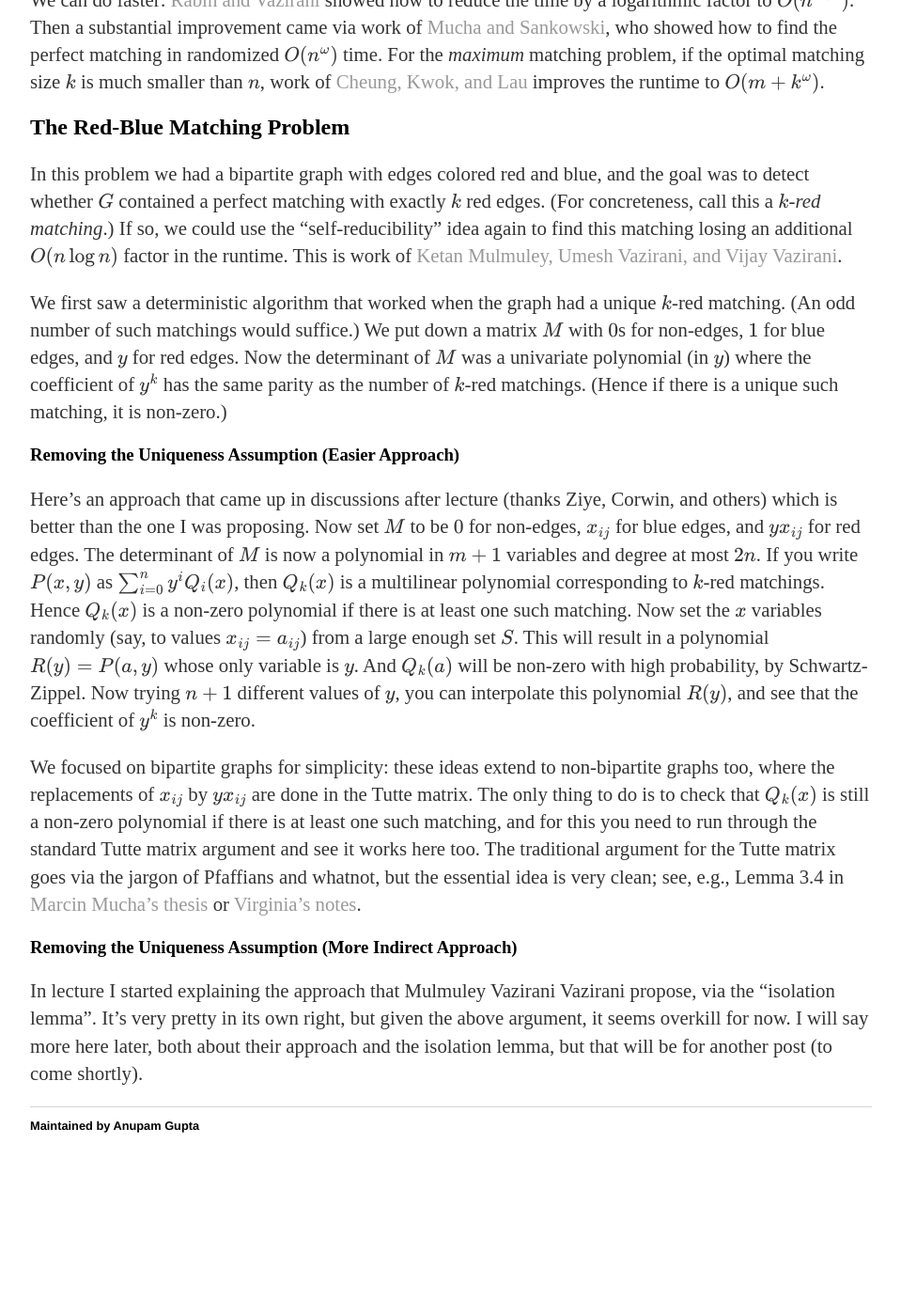
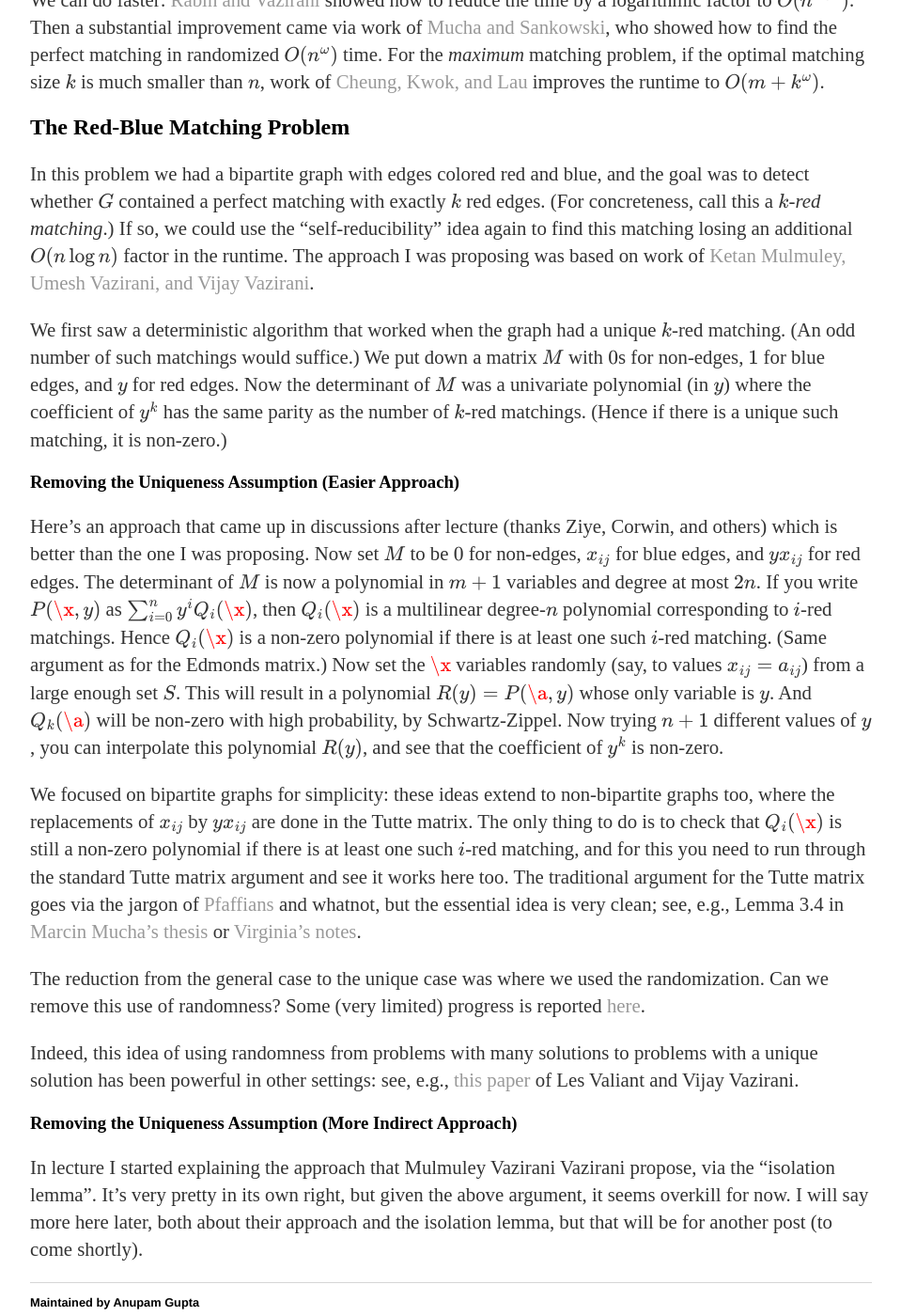
Before and after one commit to cmualgos/cmualgos.github.io, a Jekyll site: the page built from _posts/2018-09-14-matrix-via-matrices.md, in a window 1280 px wide and 1400 px high, scrolled down 1520 px. Shown: the whole window at 94% size, without its empty margins (160-1119 px from the left). Built offline with Jekyll 4.4.1, drawn with Linux system fonts in a browser that asks for light colours; formulas are drawn with MathJax 3; before the commit the page ends 2785 px from its top, so only the background shows below that; some of the changed text lies outside the part shown.

Commit message:
More changes to post

```diff
--- a/_posts/2018-09-14-matrix-via-matrices.md
+++ b/_posts/2018-09-14-matrix-via-matrices.md
@@ -15,8 +15,8 @@ second, answering some questions along the way.
 
 In this problem we are given a polynomial $P(x_1, x_2, \ldots, x_n)$
 over some field $\mathbb{F}$, and we want to test if it is identically
-zero or not. (For the rest of this post I will just write $P(x)$, where
-$x \in \mathbb{F}^n$.) If $P$ were written out explicitly as a list of
+zero or not. (For the rest of this post I will just write $P(\x)$, where
+$\x \in \mathbb{F}^n$.) If $P$ were written out explicitly as a list of
 monomials and their coefficients, this would not be a problem, since we
 could just check that all the coefficients are zero. But if $P$ is
 represented implicitly, say as a determinant, then things get more
@@ -25,8 +25,8 @@ tricky.
 The algorithm we saw, based on the [Schwartz-Zippel
 lemma](https://en.wikipedia.org/wiki/Schwartz%E2%80%93Zippel_lemma),
 says the following: suppose we are given $P$ via a _value oracle_. This
-oracle is some black-box that given some value $a \in \mathbb{F}^n$,
-evaluates $P(a)$ in constant time. Then we can decide whether $P$ is
+oracle is some black-box that given some value $\a \in \mathbb{F}^n$,
+evaluates $P(\a)$ in constant time. Then we can decide whether $P$ is
 identically zero or not, and be correct with probability at least $1 -
 d/|S|$, where $d$ is the degree of $P$, and $S \subseteq \mathbb{F}$ is
 the size of the set we choose to pick from. Even if $\mathbb{F}$ is
@@ -86,7 +86,7 @@ blue, and the goal was to detect whether $G$ contained a perfect
 matching with exactly $k$ red edges. (For concreteness, call this a
 _$k$-red matching_.) If so, we could use the "self-reducibility" idea
 again to find this matching losing an additional $O(n \log n)$ factor in
-the runtime. This is work of [Ketan
+the runtime. The approach I was proposing was based on work of [Ketan
 Mulmuley, Umesh Vazirani, and Vijay
 Vazirani](https://link.springer.com/article/10.1007%2FBF02579206).
 
@@ -104,13 +104,14 @@ Here's an approach that came up in discussions after lecture (thanks
 Ziye, Corwin, and others) which is better than the one I was proposing.
 Now set $M$ to be $0$ for non-edges, $x_{ij}$ for blue edges, and $y
 x_{ij}$ for red edges. The determinant of $M$ is now a polynomial in
-$m+1$ variables and degree at most $2n$. If you write $P(x,y)$ as
-$\sum_{i = 0}^n y^i Q_i(x)$, then $Q_k(x)$ is a multilinear polynomial
-corresponding to $k$-red matchings. Hence $Q_k(x)$ is a non-zero
-polynomial if there is at least one such matching. Now set the $x$
+$m+1$ variables and degree at most $2n$. If you write $P(\x,y)$ as
+$\sum_{i = 0}^n y^i Q_i(\x)$, then $Q_i(\x)$ is a multilinear degree-$n$
+polynomial corresponding to $i$-red matchings. Hence $Q_i(\x)$ is a
+non-zero polynomial if there is at least one such $i$-red
+matching. (Same argument as for the Edmonds matrix.) Now set the $\x$
 variables randomly (say, to values $x_{ij} = a_{ij}$) from a large
-enough set $S$. This will result in a polynomial $R(y) = P(a,y)$ whose
-only variable is $y$. And $Q_k(a)$ will be non-zero with high
+enough set $S$. This will result in a polynomial $R(y) = P(\a,y)$ whose
+only variable is $y$. And $Q_k(\a)$ will be non-zero with high
 probability, by Schwartz-Zippel. Now trying $n+1$ different values of
 $y$, you can interpolate this polynomial $R(y)$, and see that the
 coefficient of $y^k$ is non-zero.
@@ -118,14 +119,25 @@ coefficient of $y^k$ is non-zero.
 We focused on bipartite graphs for simplicity: these ideas extend to
 non-bipartite graphs too, where the replacements of $x_{ij}$ by $y
 x_{ij}$ are done in the Tutte matrix. The only thing to do is to check
-that $Q_k(x)$ is still a non-zero polynomial if there is at least one
-such matching, and for this you need to run through the standard Tutte
-matrix argument and see it works here too. The traditional argument for
-the Tutte matrix goes via the jargon of Pfaffians and whatnot, but the
-essential idea is very clean; see, e.g., Lemma 3.4 in [Marcin Mucha's
+that $Q_i(\x)$ is still a non-zero polynomial if there is at least one
+such $i$-red matching, and for this you need to run through the standard
+Tutte matrix argument and see it works here too. The traditional
+argument for the Tutte matrix goes via the jargon of [Pfaffians](https://en.wikipedia.org/wiki/Pfaffian) and
+whatnot, but the essential idea is very clean; see, e.g., Lemma 3.4 in
+[Marcin Mucha's
 thesis](http://web.eecs.umich.edu/~pettie/matching/Mucha-PhD-thesis.pdf)
 or [Virginia's
 notes](http://theory.stanford.edu/~virgi/cs367/lecture5-1.pdf).
+
+The reduction from the general case to the unique case was where we used
+the randomization. Can we remove this use of randomness? Some (very
+limited) progress is reported [here](http://lemon.cs.elte.hu/egres/open/Exact_matching_in_red-blue_bipartite_graphs).
+
+Indeed, this idea of using randomness from problems with many solutions
+to problems with a unique solution has been powerful in other settings:
+see, e.g., [this
+paper](https://en.wikipedia.org/wiki/Valiant%E2%80%93Vazirani_theorem)
+of Les Valiant and Vijay Vazirani.
 
 ### Removing the Uniqueness Assumption (More Indirect Approach)
 
```
Also changed, not shown: other parts of _posts/2018-09-14-matrix-via-matrices.md (+1 -1 lines).
